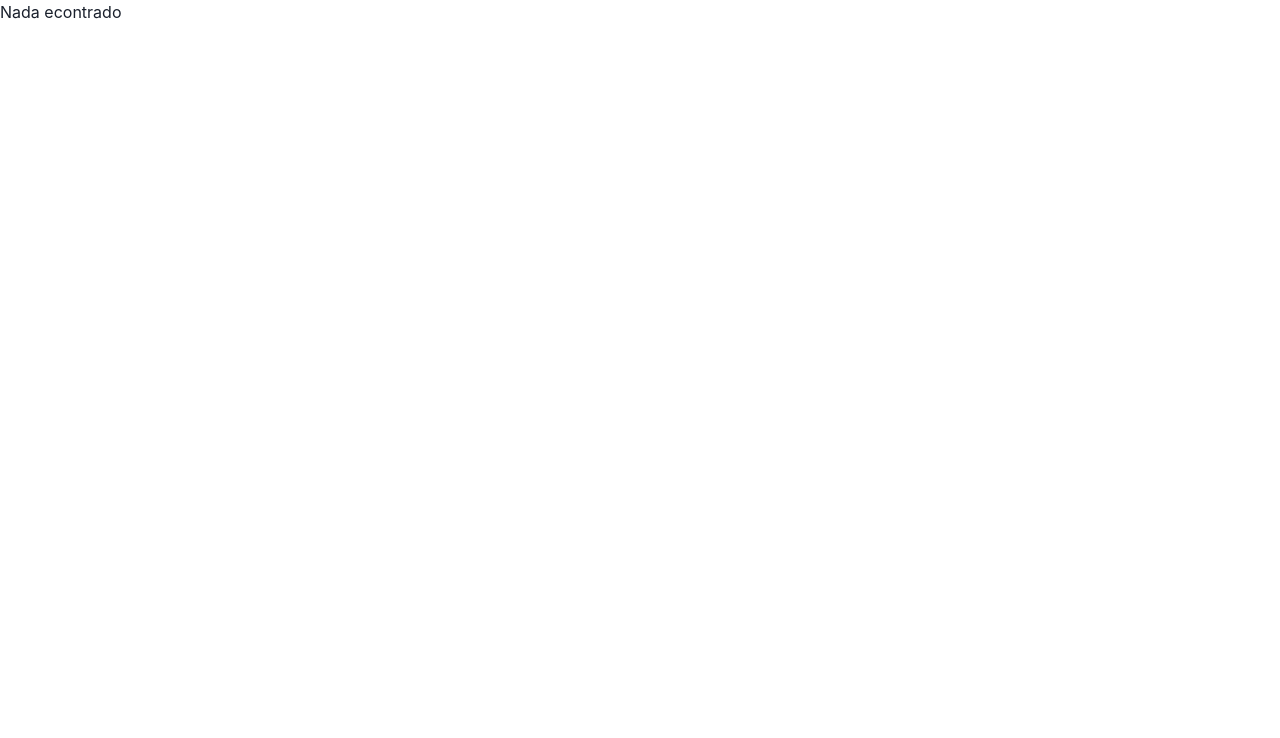
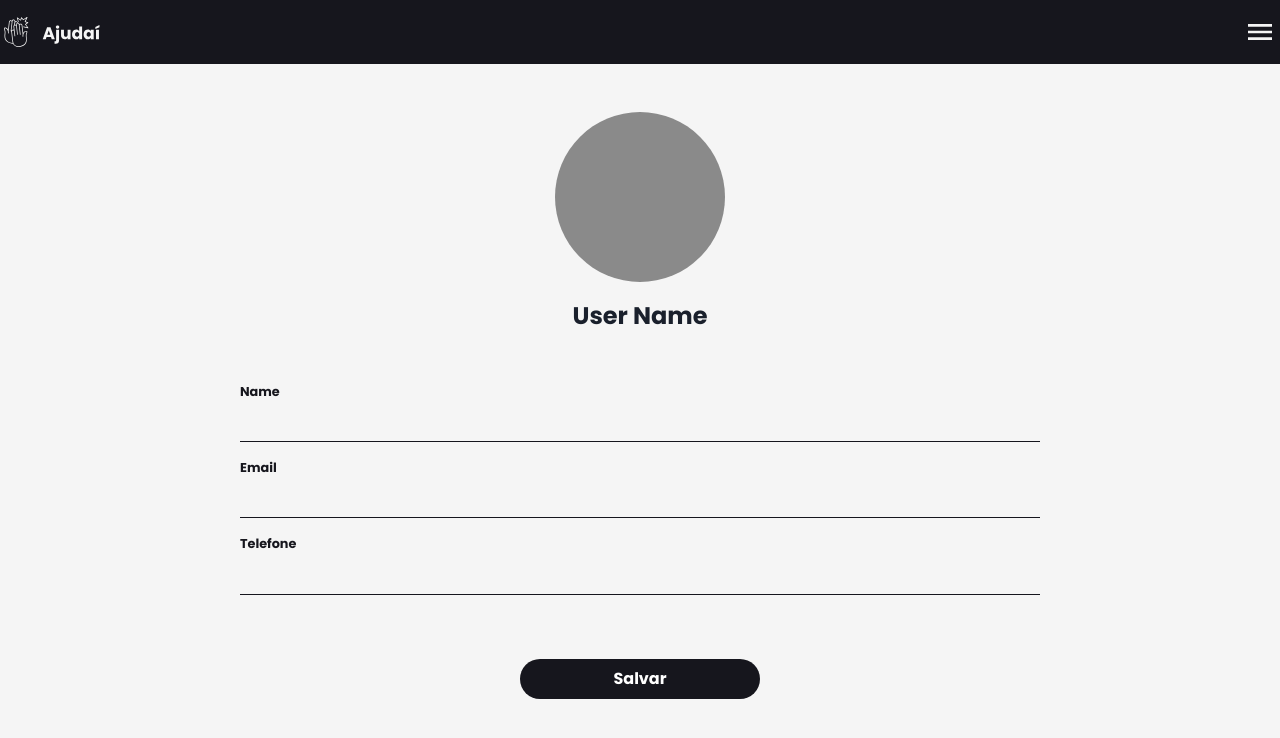
Before and after one commit to Ajudai/projeto, a React (Vite) app in the folder client/: page /conta in a window 1280 px wide. Before the commit this address had no page. Shown: the top 738 px of the page. Built offline with nearby package versions, Linux system fonts and the light colour scheme.

Commit message:
Screen/Conta

```diff
--- a/client/src/main.tsx
+++ b/client/src/main.tsx
@@ -8,6 +8,9 @@ import ForgetPassword from './pages/forgetPassword/ForgetPassword';
 import { ChakraProvider } from '@chakra-ui/react';
 import RequestHelp from './pages/requestHelp/RequestHelp';
 import Ajuda from './pages/ajuda/Ajuda';
+import MyAccount from './pages/myAccount/MyAccount';
+import ChangePassword from './pages/changePassword/ChangePassword';
+import Conta from './pages/conta/Conta';
 
 const router = createBrowserRouter([
   {
@@ -21,6 +24,8 @@ const router = createBrowserRouter([
   { path: '/forgetPassword/:_id', element: <ForgetPassword /> },
   { path: '/requestHelp/:_id', element: <RequestHelp /> },
   { path: '/ajuda/:_id', element: <Ajuda /> },
+  { path: 'conta', element: <Conta /> },
+  { path: 'changePassword', element: <ChangePassword /> },
 ]);
 
 ReactDOM.createRoot(document.getElementById('root') as HTMLElement).render(
--- a/client/src/pages/conta/Conta.tsx
+++ b/client/src/pages/conta/Conta.tsx
@@ -1,6 +1,10 @@
+import styles from './conta.module.scss';
 import { useEffect, useState } from 'react';
 import { editarUsuario } from '../../api/usuario';
 import { IUserData } from '../../@types/user';
+import Header from '../../components/header/Header';
+import Input from '../../components/input/Input';
+import Button from '../../components/button/Button';
 
 const Conta = () => {
   const [nome, setNome] = useState('');
@@ -8,6 +12,7 @@ const Conta = () => {
   const [telefone, setTelefone] = useState('');
   const [userData, setUserData] = useState<IUserData>();
   const [resFromServer, setResFromServer] = useState({});
+  const [error, setError] = useState(false);
 
   useEffect(() => {
     const getUserDataFromStorage = () => {
@@ -26,10 +31,35 @@ const Conta = () => {
       setResFromServer(data!);
     } catch (err) {
       console.error(error);
+      setError(true);
     }
   };
 
-  return <div>Conta</div>;
+  return (
+    <main className={styles.contaPageMain}>
+      <Header />
+      <div className={styles.contaPageProfile}>
+        <div className={styles.contaPagePhoto}>
+          <div className={styles.contaPagePhotoInput}></div>
+        </div>
+        <p className={styles.contaPageUserName}>User Name</p>
+      </div>
+      <div className={styles.contaPageData}>
+        <Input value={nome} error={error} label="Name" type="text" onChange={(e) => setNome(e.target.value)} />
+        <Input value={email} error={error} label="Email" type="text" onChange={(e) => setEmail(e.target.value)} />
+        <Input
+          value={telefone}
+          error={error}
+          label="Telefone"
+          type="number"
+          onChange={(e) => setTelefone(e.target.value)}
+        />
+        <div className={styles.contaPageButton}>
+          <Button size="medium" disabled={false} rounded onClick={handleEditarUsuario} label="Salvar" />
+        </div>
+      </div>
+    </main>
+  );
 };
 
 export default Conta;
--- /dev/null
+++ b/client/src/pages/conta/conta.module.scss
@@ -0,0 +1,108 @@
+@import '../../styles/colors';
+@import '../../styles/fonts';
+
+.contaPageMain {
+  width: 100%;
+  min-height: 100vh;
+  background-color: $background-pages-default;
+}
+
+.contaPageProfile{
+    display: flex;
+    justify-content: center;
+    align-items: center;
+    flex-direction: column;
+    width: 100%;
+    margin-top: 24px;
+    gap: 16px;
+}
+
+.contaPagePhoto{
+    width: 100px;
+    height: 100px;
+    display: flex;
+    background: $background-banner;
+    border-radius: 50%;
+}
+
+.contaPageUserName{
+    font-family: $font-family-principal;
+    font-weight: 700;
+    font-size: 1.5rem;
+}
+
+.contaPageError{
+  font-family: $font-family-principal;
+  font-size: 0.7rem;
+}
+
+.contaPageData{
+    display: flex;
+    flex-direction: column;
+    justify-content: center;
+    padding: 32px 16px;
+}
+
+.contaPageButton{
+    width: 100%;
+    display: flex;
+    padding-top: 48px;
+    justify-content: center;
+}
+
+@media (min-width: 576px) {
+    .contaPageData{
+        padding: 48px;
+    }
+}
+
+@media (min-width: 768px) {
+    .contaPageMain{
+        display: flex;
+        flex-direction: column;
+        align-items: center;
+    }
+
+    .contaPageProfile,
+    .contaPageData{
+        width: 90%;
+        display: flex;
+        justify-content: center;
+    }
+
+    .contaPageData{
+        gap: 16px;
+    }
+
+    .contaPageProfile{
+        margin-top: 48px;
+    }
+
+    .contaPagePhoto{
+        width: 150px;
+        height: 150px;
+    }
+
+    .contaPageButton{
+        width: 70%;
+        display: flex;
+        justify-content: center;
+        align-self: center;
+    }
+}
+
+@media (min-width: 992px) {
+    .contaPageProfile,
+    .contaPageData{
+        width: 70%;
+    }
+
+    .contaPagePhoto{
+        width: 170px;
+        height: 170px;
+    }
+
+    .contaPageButton{
+        width: 50%;
+    }
+}
```
